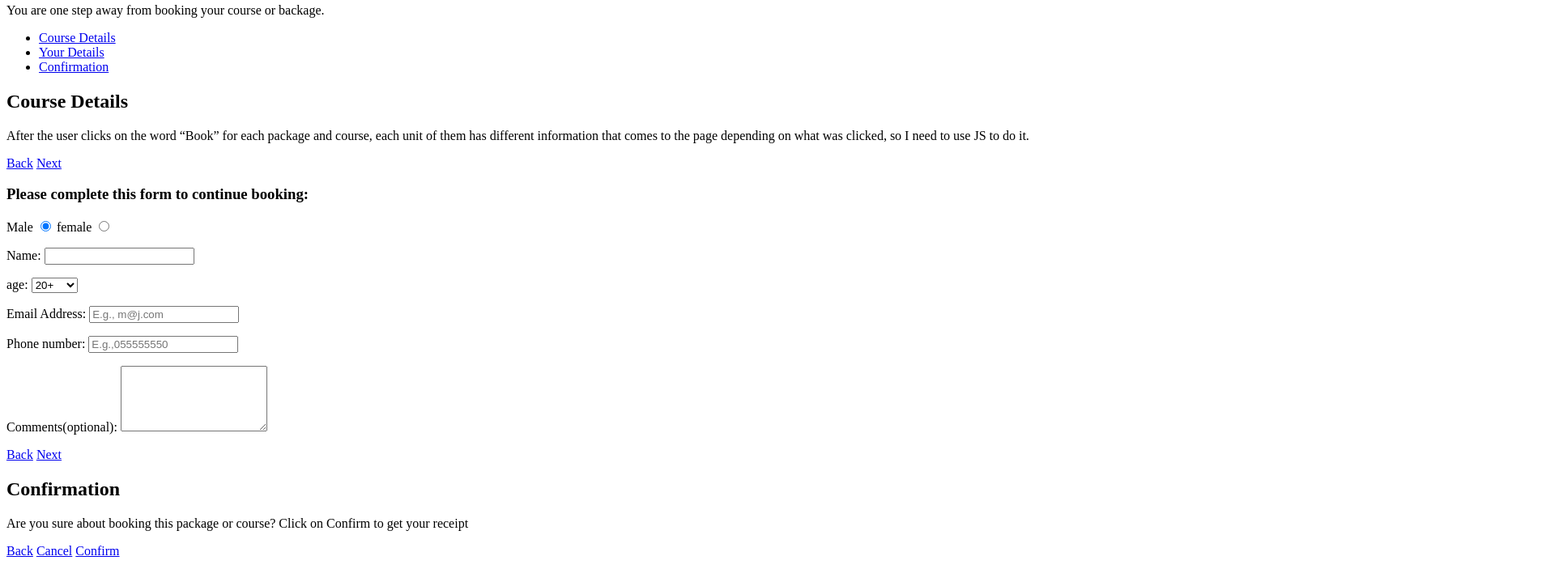
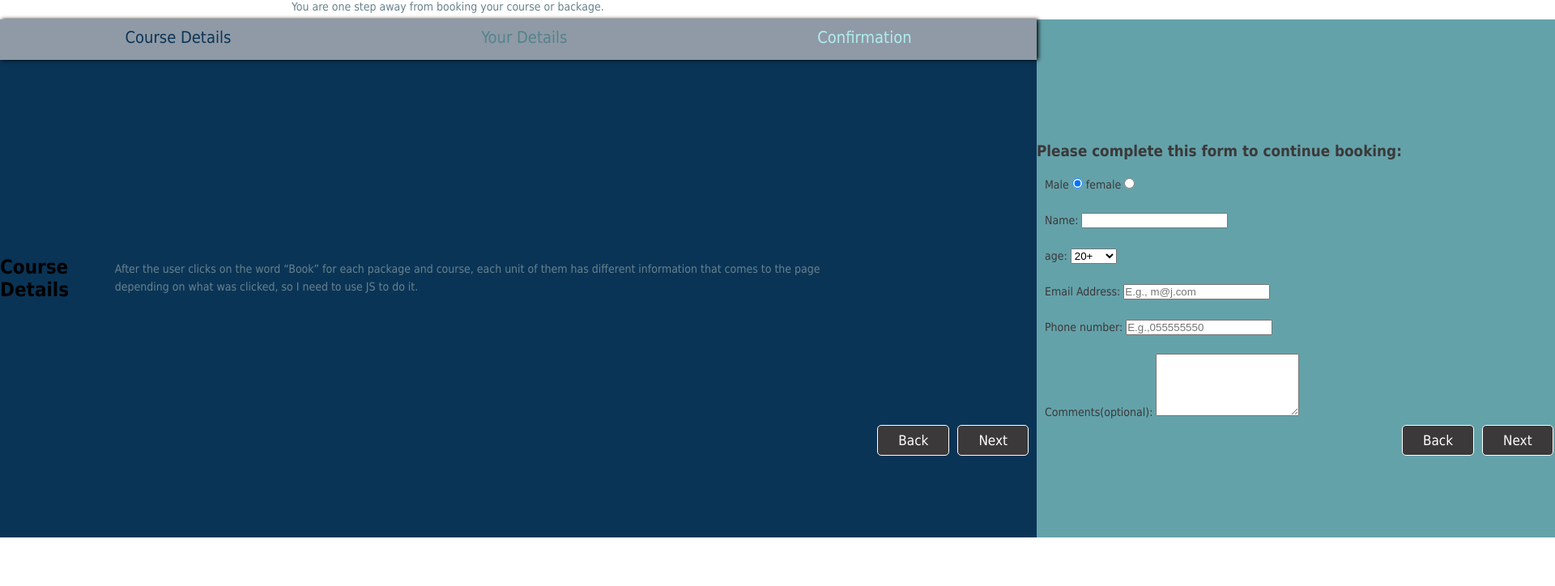
Before and after one commit to iRema670/WebProject, a website: page website/Booking.html in a window 1280 px wide. Shown: the part 76-800 px from the top of the page at 81% size, 1920 px wide, since content can reach past the window. Drawn offline with Linux system fonts and the light colour scheme; files that its build step writes are made by us from their sources; the site is published under a folder, as on GitHub Pages, so addresses that start at the root find nothing.

Commit message:
Update Booking.html

```diff
--- a/website/Booking.html
+++ b/website/Booking.html
@@ -5,7 +5,7 @@
     <meta charset="UTF-8">
     <meta name="viewport" content="width=device-width, initial-scale=1.0">
     <title>Booking</title>
-    <link rel="stylesheet" type="text/css" href="/css/styleBooking.css">
+    <link rel="stylesheet" type="text/css" href="./css/css/styleBooking.css">
 
 
 </head>
```
